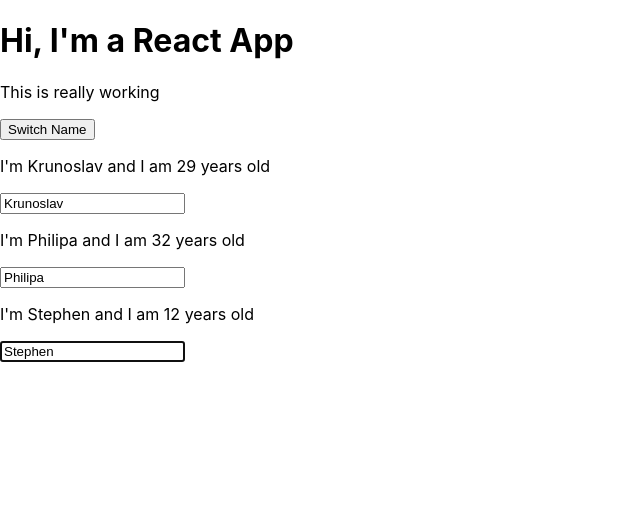
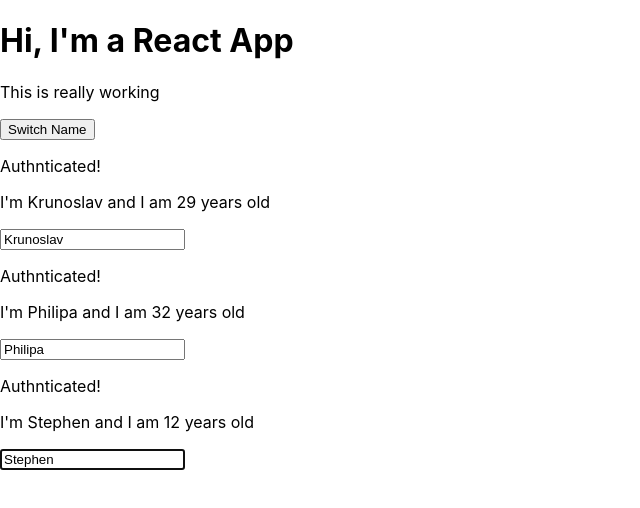
Before and after one commit to krunoslavsterle/ReactTheCompleteGuide, a React app: page / in a window 1280 px wide. Both pictures are taken after a click on the button "Switch Name". Shown: the top 508 px of the page, without its empty margins (0-640 px from the left). Built offline with nearby package versions, Linux system fonts and the light colour scheme.

Commit message:
- authContext example

```diff
--- a/src/components/Persons/Person/Person.js
+++ b/src/components/Persons/Person/Person.js
@@ -1,6 +1,7 @@
 import React, { Component, Fragment } from "react";
 import classes from "./Person.css";
 import withClass from "../../../hoc/withClass";
+import AuthContext from "../../../context/auth-context";
 
 class Person extends Component {
   constructor(props) {
@@ -18,6 +19,11 @@
     console.log("[Person.js] rendering....");
     return (
       <Fragment>
+        <AuthContext.Consumer>
+          {context =>
+            context.authenticated ? <p>Authnticated!</p> : <p>Please log in</p>
+          }
+        </AuthContext.Consumer>
         <p onClick={this.props.click}>
           I'm {this.props.name} and I am {this.props.age} years old
         </p>
--- a/src/components/Persons/Persons.js
+++ b/src/components/Persons/Persons.js
@@ -1,5 +1,6 @@
 import React, { PureComponent } from "react"; // PureComponent implements shouldComponentUpdate and checks all props whitch is what we want in most cases.
 import Person from "./Person/Person";
+import AuthContext from "../../context/auth-context";
 
 // React lifecycle diagram: http://projects.wojtekmaj.pl/react-lifecycle-methods-diagram/
 class Persons extends PureComponent {
--- a/src/containers/App.js
+++ b/src/containers/App.js
@@ -4,6 +4,7 @@
 import Persons from "../components/Persons/Persons";
 import Cockpit from "../components/Cockpit/Cockpit";
 import withClass from "../hoc/withClass";
+import AuthContext from "../context/auth-context";
 
 class App extends Component {
   constructor(props) {
@@ -109,12 +110,19 @@
 
     return (
       <Fragment>
+        <AuthContext.Provider
+          value={{
+            authenticated: true,
+            login: this.loginHandler
+          }}
+        >
           <Cockpit
             showPersons={this.state.showPersons}
             personsLength={this.state.persons.length}
             clicked={this.togglePersonsHandler}
           />
           {persons}
+        </AuthContext.Provider>
       </Fragment>
     );
   }
--- /dev/null
+++ b/src/context/auth-context.js
@@ -0,0 +1,8 @@
+import React from "react";
+
+const authContext = React.createContext({
+  authenticated: false,
+  login: () => {}
+});
+
+export default authContext;
```
Lines whose indentation alone changed are shown as unchanged.
